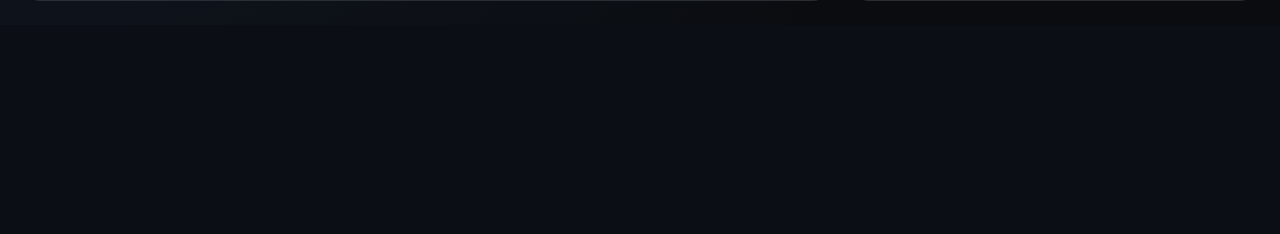
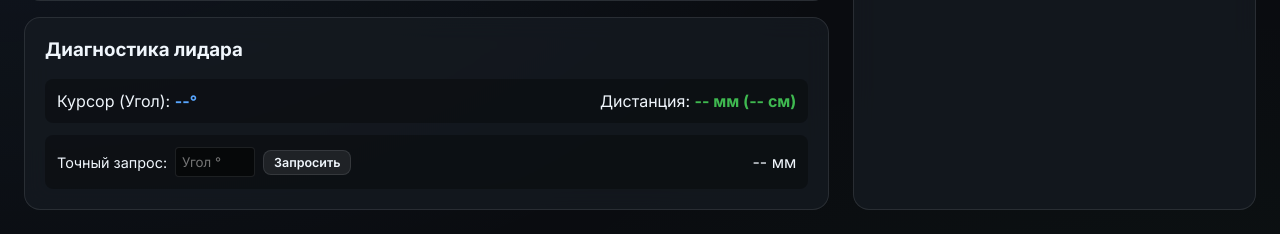
Before and after one commit to ValentinStars/esp-lidar, a Flask app: page /device/LIDAR-DEB4D906B8BD in a window 1280 px wide. Shown: the part 1027-1261 px from the top of the page. Before the commit the page ends 1028 px from the top, so only its background shows below. Run offline with Flask 3, Linux system fonts and the light colour scheme; parts of the project's set-up code (start-up, migrations or seed data) failed here and were passed over.

Commit message:
Implement Dashboard and Diagnostics UI (Step 8)

```diff
--- a/server/static/js/calibration.js
+++ b/server/static/js/calibration.js
@@ -24,6 +24,9 @@ let nextZoneId = 1;
 let isDrawing = false;
 let startDrawAngle = 0;
 let currentDrawAngle = 0;
+
+// угол наведения для диагностики
+let hoverAngle = -1;
 
 document.addEventListener('DOMContentLoaded', () => {
     // кнопка переключения в режим калибровки
@@ -96,8 +99,30 @@ function handleMouseDown(e) {
 }
 
 function handleMouseMove(e) {
-    if (!isDrawing) return;
-    currentDrawAngle = getMouseAngle(e);
+    let rawAngle = getMouseAngle(e);
+
+    // обновление панели диагностики (курсор)
+    hoverAngle = Math.round(rawAngle);
+    const hAngleEl = document.getElementById('diagHoverAngle');
+    const hDistEl = document.getElementById('diagHoverDist');
+
+    if (hAngleEl && hDistEl) {
+        hAngleEl.textContent = `${hoverAngle}°`;
+        const dist = currentScan[hoverAngle] || 0;
+        if (dist > 0) {
+            hDistEl.textContent = `${dist} мм (${(dist/10).toFixed(1)} см)`;
+            hDistEl.style.color = "var(--accent-green)";
+        } else {
+            hDistEl.textContent = `-- мм (-- см)`;
+            hDistEl.style.color = "var(--text-muted)";
+        }
+    }
+
+    if (!isDrawing) {
+        drawRadar();
+        return;
+    }
+    currentDrawAngle = rawAngle;
     drawRadar();
 }
 
@@ -312,9 +337,27 @@ function drawRadar() {
             const px = centerX + Math.cos(rad) * (dist * scale);
             const py = centerY + Math.sin(rad) * (dist * scale);
 
-            ctx.beginPath();
-            ctx.arc(px, py, 2, 0, 2 * Math.PI);
-            ctx.fill();
+            // выделение точки под курсором красным цветом и размером побольше
+            if (i === hoverAngle) {
+                ctx.fillStyle = '#ff7b72';
+                ctx.beginPath();
+                ctx.arc(px, py, 4, 0, 2 * Math.PI);
+                ctx.fill();
+
+                // линия-лазер от центра
+                ctx.beginPath();
+                ctx.moveTo(centerX, centerY);
+                ctx.lineTo(px, py);
+                ctx.strokeStyle = 'rgba(255, 123, 114, 0.5)';
+                ctx.lineWidth = 1;
+                ctx.stroke();
+
+                ctx.fillStyle = '#58a6ff'; // возврат цвета
+            } else {
+                ctx.beginPath();
+                ctx.arc(px, py, 2, 0, 2 * Math.PI);
+                ctx.fill();
+            }
         }
     }
 
@@ -330,3 +373,30 @@ function drawRadar() {
         ctx.fill();
     }
 }
+
+// ручной запрос угла из панели диагностики
+window.queryManualAngle = () => {
+    const input = document.getElementById('diagManualAngle');
+    const result = document.getElementById('diagManualResult');
+    if (!input || !result) return;
+
+    let angle = parseInt(input.value);
+    if (isNaN(angle) || angle < 0 || angle > 359) {
+        result.textContent = "Некорректный угол!";
+        result.style.color = "var(--text-red)";
+        return;
+    }
+
+    const dist = currentScan[angle] || 0;
+    if (dist > 0) {
+        result.textContent = `${dist} мм (${(dist/10).toFixed(1)} см)`;
+        result.style.color = "var(--accent-green)";
+    } else {
+        result.textContent = "Нет эха (0 мм)";
+        result.style.color = "var(--text-yellow)";
+    }
+
+    // форсируем подсветку этого луча на канвасе
+    hoverAngle = angle;
+    drawRadar();
+};
--- a/server/templates/device.html
+++ b/server/templates/device.html
@@ -83,6 +83,7 @@
 
         <div class="calibration-container">
             <!-- интерактивный радар -->
+            <div style="display: flex; flex-direction: column; gap: 16px;">
                 <div class="glass-card">
                     <div class="section-header">
                         <h3>Полярная карта точек (Live)</h3>
@@ -92,6 +93,26 @@
                         <canvas id="lidarCanvas" width="800" height="800"></canvas>
                     </div>
                     <p class="text-muted" style="margin-top:12px; font-size:0.8rem;">Используйте мышь для выделения секторов на радаре. Зажмите ЛКМ и тяните по кругу для создания зоны.</p>
+                </div>
+
+                <!-- панель диагностики -->
+                <div class="glass-card">
+                    <div class="section-header">
+                        <h3>Диагностика лидара</h3>
+                    </div>
+                    <div style="display: flex; flex-direction: column; gap: 12px; font-family: 'JetBrains Mono', monospace;">
+                        <div style="display: flex; justify-content: space-between; align-items: center; background: rgba(0,0,0,0.3); padding: 12px; border-radius: 8px;">
+                            <span>Курсор (Угол): <strong id="diagHoverAngle" style="color: var(--accent-blue);">--°</strong></span>
+                            <span>Дистанция: <strong id="diagHoverDist" style="color: var(--accent-green);">-- мм (-- см)</strong></span>
+                        </div>
+                        <div style="display: flex; gap: 8px; align-items: center; background: rgba(0,0,0,0.3); padding: 12px; border-radius: 8px;">
+                            <label style="font-size: 0.9rem;">Точный запрос:</label>
+                            <input type="number" id="diagManualAngle" min="0" max="359" placeholder="Угол °" style="width: 80px; padding: 6px; background: rgba(0,0,0,0.5); border: 1px solid var(--border-color); color: white; border-radius: 4px;">
+                            <button class="btn btn-secondary btn-sm" onclick="queryManualAngle()">Запросить</button>
+                            <span id="diagManualResult" style="margin-left: auto; color: var(--text-main);">-- мм</span>
+                        </div>
+                    </div>
+                </div>
             </div>
 
             <!-- панель настроек зон -->
```
Also changed, not shown: server/static/js/app.js (+11 -3 lines). Lines whose indentation alone changed are shown as unchanged.
